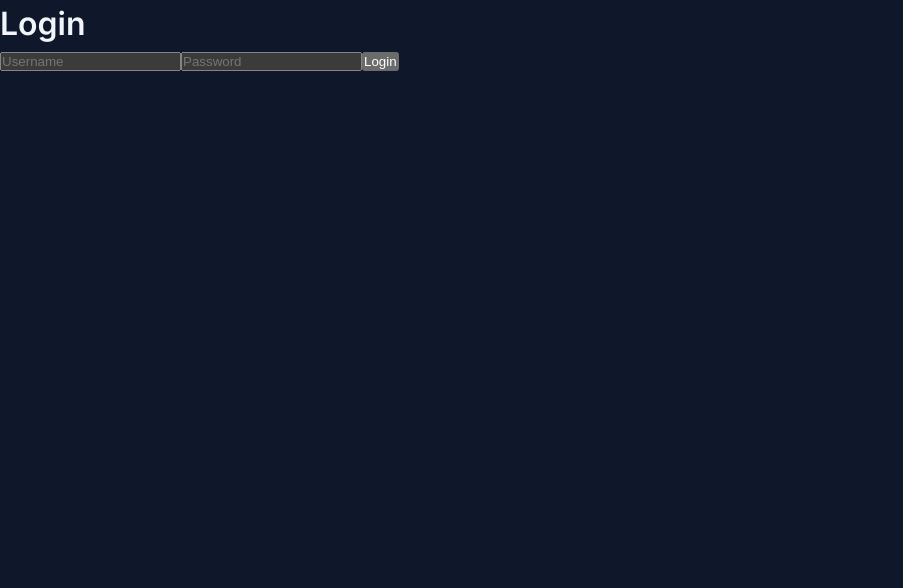
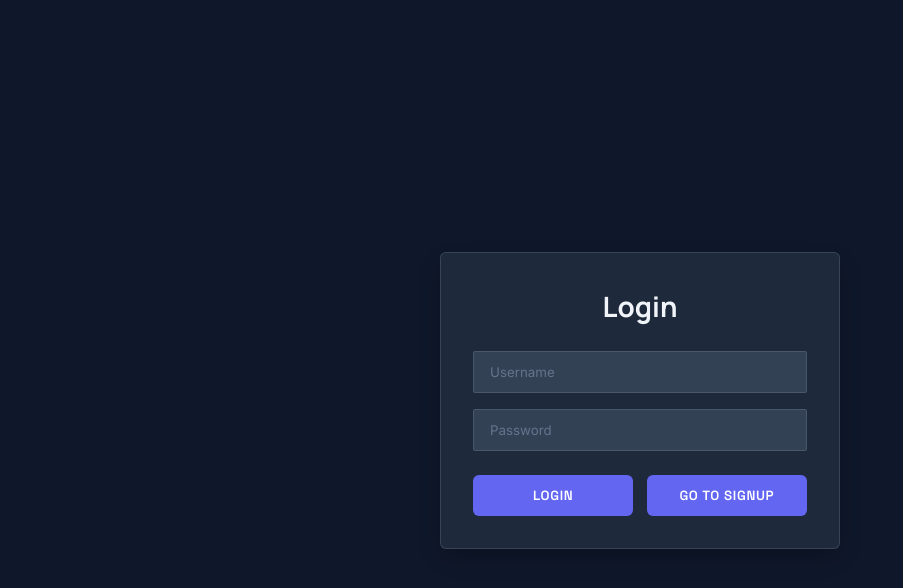
Before and after one commit to alyosha-bar/habitTracker, a React (Vite) app in the folder habitTracker/frontend/: page /login in a window 1280 px wide. Shown: the top 588 px of the page, without its empty margins (0-903 px from the left). Built offline with nearby package versions, Linux system fonts and the light colour scheme.

Commit message:
Login & Signup styling

```diff
--- a/habitTracker/frontend/src/App.css
+++ b/habitTracker/frontend/src/App.css
@@ -677,6 +677,93 @@ body {
   color: var(--color-text-secondary);
 }
 
+/* Container for the whole screen or section */
+.login-container {
+  display: flex;
+  justify-content: center;
+  align-items: center;
+  min-height: 100vh;
+  background-color: var(--color-neutral);
+  font-family: var(--font-body);
+  color: var(--color-text);
+}
+
+.login {
+  background-color: var(--color-surface);
+  padding: 2rem;
+  border-radius: var(--radius-md);
+  border: 1px solid var(--color-border);
+  width: 100%;
+  max-width: 400px;
+  box-shadow: 0 10px 25px -5px rgba(0, 0, 0, 0.3);
+}
+
+.login h1 {
+  font-family: var(--font-headline);
+  font-size: 1.75rem;
+  margin-bottom: 1.5rem;
+  color: var(--color-text);
+  text-align: center;
+}
+
+.login form {
+  display: flex;
+  flex-direction: column;
+  gap: 1rem;
+}
+
+.login input {
+  background-color: var(--color-surface-elevated);
+  border: 1px solid var(--color-border);
+  border-radius: var(--radius-sm);
+  padding: 0.75rem 1rem;
+  color: var(--color-text);
+  font-family: var(--font-body);
+  transition: border-color 0.2s ease;
+}
+
+.login input::placeholder {
+  color: var(--color-text-subtle);
+}
+
+.login input:focus {
+  outline: none;
+  border-color: var(--color-secondary);
+  box-shadow: 0 0 0 2px rgba(6, 182, 212, 0.2);
+}
+
+.login button {
+  background-color: var(--color-primary);
+  color: white;
+  border: none;
+  padding: 0.75rem;
+  border-radius: var(--radius-md);
+  font-family: var(--font-label);
+  font-weight: 600;
+  text-transform: uppercase;
+  letter-spacing: 0.05em;
+  cursor: pointer;
+  transition: opacity 0.2s ease, transform 0.1s ease;
+  margin-top: 0.5rem;
+}
+
+.btn-group {
+  display: flex;
+  justify-content: space-between;
+}
+
+.btn-group button {
+  width: 48%;
+}
+
+.login button:hover {
+  opacity: 0.9;
+}
+
+.login button:active {
+  transform: scale(0.98);
+}
+
 /* Responsive layout */
 @media (max-width: 900px) {
   .app-layout {
--- a/habitTracker/frontend/src/components/Login.tsx
+++ b/habitTracker/frontend/src/components/Login.tsx
@@ -59,6 +59,7 @@ const Login = () => {
 
 
     return (
+        <div className="login-container">
             <div className="login">
                 <h1>Login</h1>
 
@@ -68,18 +69,21 @@ const Login = () => {
                         placeholder="Username"
                         value={username}
                         onChange={(e) => setUsername(e.target.value)}
+                        required
                     />
                     <input
                         type="password"
                         placeholder="Password"
                         value={password}
                         onChange={(e) => setPassword(e.target.value)}
+                        required
                     />
+                    <div className="btn-group">
                         <button type="submit">Login</button>
+                        <button type="button" onClick={() => navigate('/signup')}>Go to Signup</button>
+                    </div>
                 </form>
-
-            <div>{authStore.username}</div>
-
+            </div>
         </div>
     );
 }
--- a/habitTracker/frontend/src/components/Signup.tsx
+++ b/habitTracker/frontend/src/components/Signup.tsx
@@ -53,24 +53,31 @@ const Signup = () => {
 
 
     return (
-        <div>
+        <div className="login-container">
+            <div className="login">
                 <h1>Signup</h1>
-            {/* Signup form goes here */}
+
                 <form onSubmit={handleSubmit}>
                     <input
                         type="text"
                         placeholder="Username"
                         value={username}
                         onChange={(e) => setUsername(e.target.value)}
+                        required
                     />
                     <input
                         type="password"
                         placeholder="Password"
                         value={password}
                         onChange={(e) => setPassword(e.target.value)}
+                        required
                     />
-                <button type="submit">Sign Up</button>
+                    <div className="btn-group">
+                        <button type="submit">Signup</button>
+                        <button type="button" onClick={() => navigate('/login')}>Go to Login</button>
+                    </div>
                 </form>
+            </div>
         </div>
     );
 }
```
Lines whose indentation alone changed are shown as unchanged.
